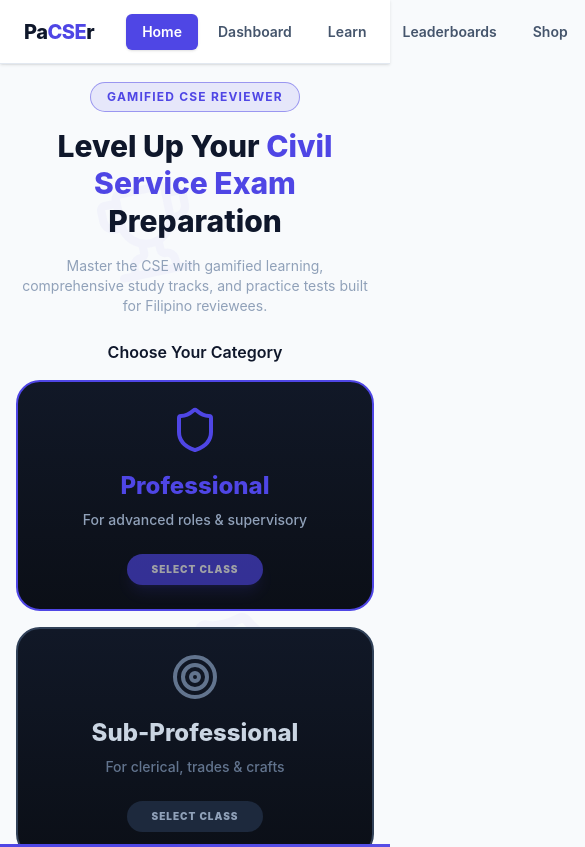
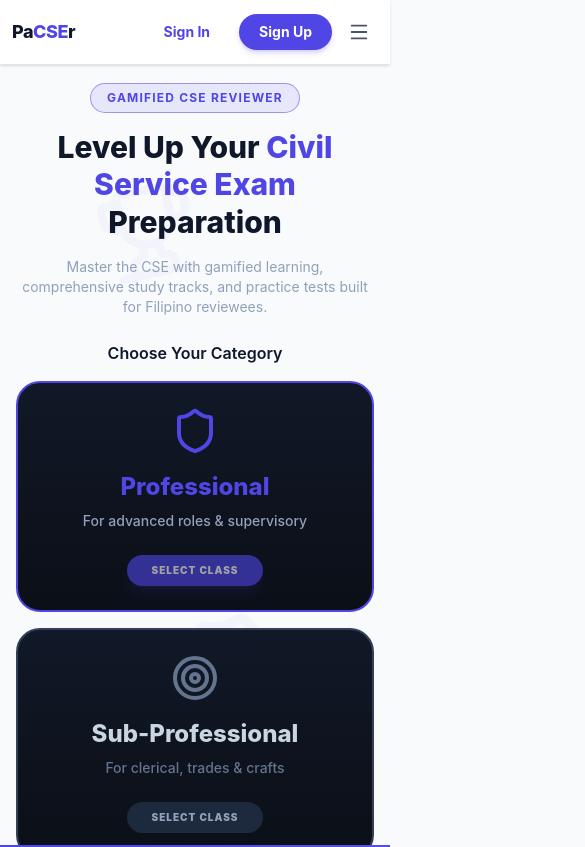
Before and after one commit to ishaTrese/pacser-app, a React (Vite) app in the folder pacser-frontend/: page / in a window 390 px wide. Shown: the top 847 px of the page, 585 px wide, since content can reach past the window. Built offline with nearby package versions, Linux system fonts and the light colour scheme.

Commit message:
Improve responsive navigation

```diff
--- a/pacser-frontend/src/components/layout/Navbar.jsx
+++ b/pacser-frontend/src/components/layout/Navbar.jsx
@@ -1,5 +1,5 @@
 import { Link, useLocation, useNavigate } from 'react-router-dom'
-import { Bell, User } from 'lucide-react'
+import { Bell, Menu, User, X } from 'lucide-react'
 import { useState, useRef, useEffect } from 'react'
 import { useAuth } from '../../context/AuthContext'
 import api from '../../api/axios'
@@ -17,6 +17,7 @@
   const navigate = useNavigate()
   const { user, logout } = useAuth()
   const [dropdownOpen, setDropdownOpen] = useState(false)
+  const [mobileMenuOpen, setMobileMenuOpen] = useState(false)
   const dropdownRef = useRef(null)
   const [unreadCount, setUnreadCount] = useState(0)
 
@@ -35,6 +36,10 @@
       fetchNotifications();
     }
   }, [user]);
+
+  useEffect(() => {
+    setMobileMenuOpen(false)
+  }, [location.pathname])
 
   const fetchNotifications = async () => {
     try {
@@ -58,23 +63,14 @@
     return '/login'
   }
 
-  return (
-    <nav className="w-full flex items-center px-6 h-16 gap-6 bg-white dark:bg-slate-900 border-b border-slate-200 dark:border-slate-800 shadow-sm sticky top-0 z-50 transition-colors">
-      {/* Logo */}
-      <Link to="/" className="flex-shrink-0 mr-2 flex items-center">
-        <span className="font-extrabold text-slate-900 dark:text-white tracking-tight text-xl">
-          Pa<span className="text-blue-600 dark:text-blue-400">CSE</span>r
-        </span>
-      </Link>
+  const renderNavLink = (link, onNavigate) => {
+    const isActive = location.pathname === link.path || (link.path !== '/' && location.pathname.startsWith(link.path))
 
-      {/* Nav Links */}
-      <div className="flex items-center gap-1">
-        {navLinks.map((link) => {
-          const isActive = location.pathname === link.path || (link.path !== '/' && location.pathname.startsWith(link.path));
     return (
       <Link
         key={link.path}
         to={getLinkTarget(link.path)}
+        onClick={onNavigate}
         className={`px-4 py-2 rounded-md text-sm font-semibold transition-colors duration-150 ${
           isActive ? 'bg-blue-600 text-white shadow-sm' : 'text-slate-600 dark:text-slate-400 hover:bg-slate-100 dark:hover:bg-slate-800 hover:text-blue-600 dark:hover:text-blue-400'
         }`}
@@ -82,11 +78,25 @@
         {link.label}
       </Link>
     )
-        })}
+  }
+
+  return (
+    <nav className="relative w-full max-w-[100vw] bg-white dark:bg-slate-900 border-b border-slate-200 dark:border-slate-800 shadow-sm sticky top-0 z-50 transition-colors">
+      <div className="flex items-center px-3 sm:px-6 h-16 gap-2 sm:gap-4 min-w-0">
+        {/* Logo */}
+        <Link to="/" className="flex-shrink-0 flex items-center min-w-0">
+          <span className="font-extrabold text-slate-900 dark:text-white tracking-tight text-lg sm:text-xl">
+            Pa<span className="text-blue-600 dark:text-blue-400">CSE</span>r
+          </span>
+        </Link>
+
+        {/* Desktop nav links */}
+        <div className="hidden lg:flex items-center gap-1 min-w-0">
+          {navLinks.map((link) => renderNavLink(link))}
         </div>
 
         {/* Right side */}
-      <div className="flex items-center gap-4 ml-auto">
+        <div className="flex items-center gap-2 sm:gap-4 ml-auto shrink-0">
         {user ? (
           <>
             {/* Bell */}
@@ -104,7 +114,7 @@
             {!user.is_premium && (
               <button
                 onClick={() => navigate('/profile')}
-                className="px-4 py-1.5 rounded-full text-sm font-bold bg-yellow-500 text-yellow-900 hover:bg-yellow-400 transition-colors shadow-sm"
+                className="hidden sm:inline-flex px-3 sm:px-4 py-1.5 rounded-full text-sm font-bold bg-yellow-500 text-yellow-900 hover:bg-yellow-400 transition-colors shadow-sm"
               >
                 Go Premium
               </button>
@@ -176,7 +186,39 @@
             </Link>
           </>
         )}
+
+          {/* Mobile menu toggle */}
+          <button
+            type="button"
+            onClick={() => setMobileMenuOpen((prev) => !prev)}
+            className="lg:hidden p-2 rounded-md text-slate-600 dark:text-slate-400 hover:bg-slate-100 dark:hover:bg-slate-800 hover:text-blue-600 dark:hover:text-blue-400 transition-colors"
+            aria-label={mobileMenuOpen ? 'Close menu' : 'Open menu'}
+            aria-expanded={mobileMenuOpen}
+          >
+            {mobileMenuOpen ? <X size={22} /> : <Menu size={22} />}
+          </button>
         </div>
+      </div>
+
+      {/* Mobile nav panel */}
+      {mobileMenuOpen && (
+        <div className="lg:hidden border-t border-slate-200 dark:border-slate-800 bg-white dark:bg-slate-900 px-3 py-2 shadow-sm">
+          <div className="flex flex-col gap-1">
+            {navLinks.map((link) => renderNavLink(link, () => setMobileMenuOpen(false)))}
+            {!user?.is_premium && user && (
+              <button
+                onClick={() => {
+                  setMobileMenuOpen(false)
+                  navigate('/profile')
+                }}
+                className="sm:hidden w-full text-left px-4 py-2 rounded-md text-sm font-bold bg-yellow-500 text-yellow-900 hover:bg-yellow-400 transition-colors"
+              >
+                Go Premium
+              </button>
+            )}
+          </div>
+        </div>
+      )}
     </nav>
   )
 }
```
Lines whose indentation alone changed are shown as unchanged.
